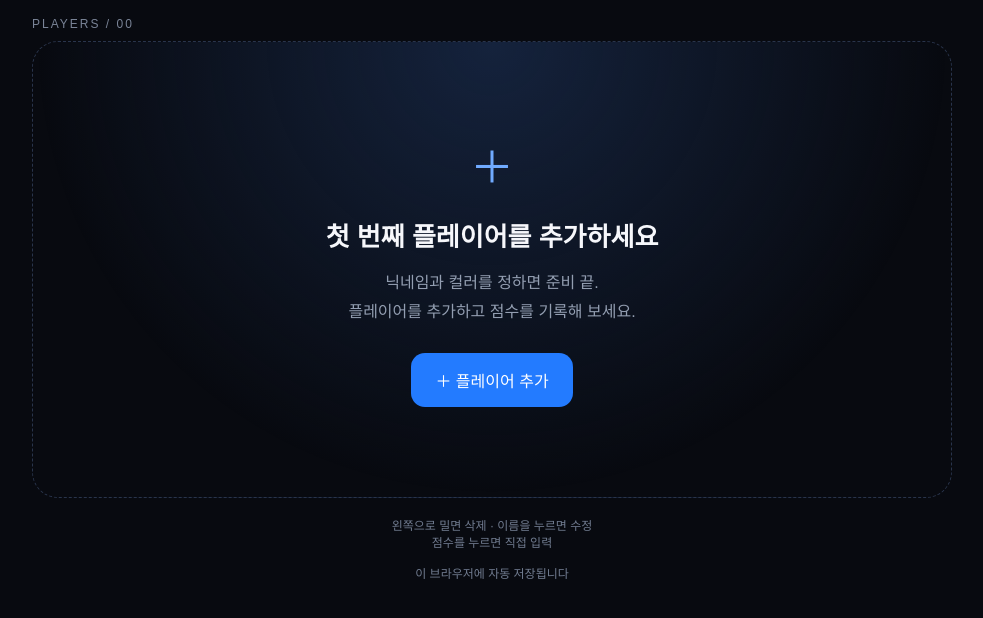
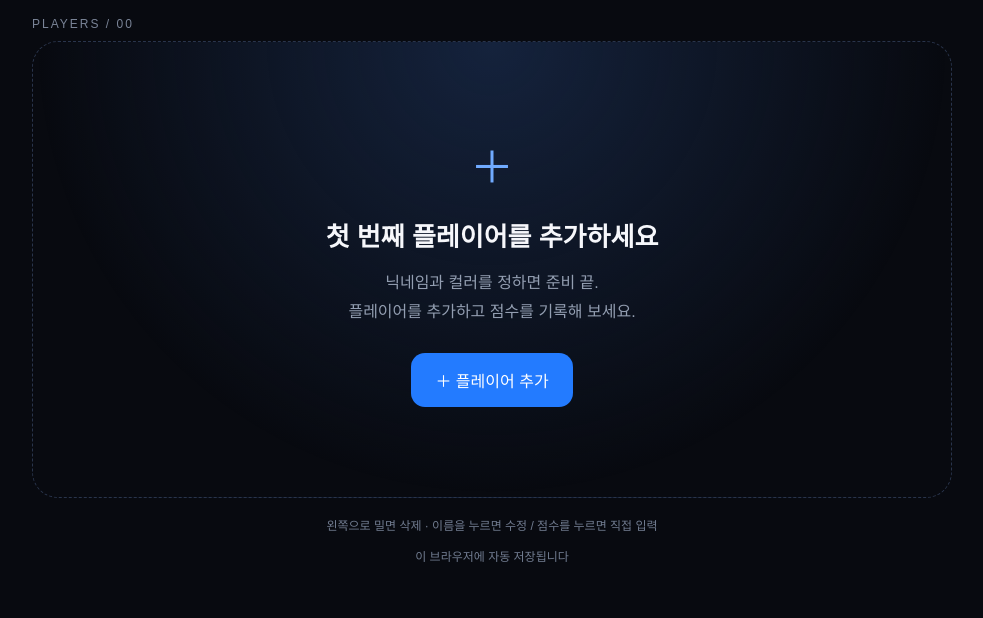
Before and after one commit to ossonida/pointer, a plain HTML site: page index.html in a window 1280 px wide. Shown: the part 80-698 px from the top of the page, without its empty margins (148-1131 px from the left). Drawn offline with Linux system fonts and the light colour scheme.

Commit message:
Put footer usage instructions on one line

```diff
--- a/index.html
+++ b/index.html
@@ -118,7 +118,7 @@ dialog .swatch{width:28px;height:28px}
 <main>
  <header><div><div class="brand">Score Counter</div><div class="caption">함께 쌓는 점수, 한눈에.</div></div><div class="toolbar"><button class="tool" id="reset" aria-label="점수 초기화" title="점수 초기화"><svg viewBox="0 0 24 24" aria-hidden="true" fill="none" stroke="currentColor" stroke-width="1.8" stroke-linecap="round" stroke-linejoin="round"><path d="M3 10a9 9 0 1 1 2 8"/><path d="M3 4v6h6"/><path d="M12 8v4l3 2"/></svg></button><button class="tool" id="resetPlayers" aria-label="플레이어 전체 리셋" title="플레이어 전체 리셋"><svg viewBox="0 0 24 24" aria-hidden="true" fill="none" stroke="currentColor" stroke-width="1.8" stroke-linecap="round" stroke-linejoin="round"><circle cx="9" cy="7" r="3"/><path d="M3 21v-2a6 6 0 0 1 10-4"/><path d="m16 15 5 6m0-6-5 6"/></svg></button><button class="tool" id="bulk" aria-label="여러 명 추가" title="여러 명 추가"><svg viewBox="0 0 24 24" aria-hidden="true" fill="none" stroke="currentColor" stroke-width="1.8" stroke-linecap="round" stroke-linejoin="round"><circle cx="8" cy="7" r="3"/><path d="M2 21v-2a6 6 0 0 1 12 0v2M15 4a3 3 0 0 1 0 6m3 4v6m-3-3h6"/></svg></button><button class="tool primary" id="add" aria-label="플레이어 추가" title="플레이어 추가"><svg viewBox="0 0 24 24" aria-hidden="true" fill="none" stroke="currentColor" stroke-width="1.8" stroke-linecap="round" stroke-linejoin="round"><circle cx="9" cy="7" r="3"/><path d="M3 21v-2a6 6 0 0 1 10-4m5-3v8m-4-4h8"/></svg></button></div></header>
  <div class="stats" id="stats"></div><section class="cards" id="cards" aria-label="플레이어 점수"></section>
- <footer>왼쪽으로 밀면 삭제 · 이름을 누르면 수정<br>점수를 누르면 직접 입력<br><br>이 브라우저에 자동 저장됩니다</footer>
+ <footer>왼쪽으로 밀면 삭제 · 이름을 누르면 수정 / 점수를 누르면 직접 입력<br><br>이 브라우저에 자동 저장됩니다</footer>
 </main>
 <dialog id="playerDialog"><form id="playerForm"><div class="player-heading"><h2 id="playerTitle">플레이어 추가</h2><button class="player-remove" id="remove" type="button">삭제</button><button class="score-close" type="button" data-close aria-label="플레이어 입력 취소" title="취소">×</button></div><div class="player-entry"><input id="nickname" type="text" maxlength="30" placeholder="닉네임" aria-label="닉네임" required autocomplete="off" enterkeyhint="done"><button class="primary" type="submit">저장</button></div><div class="color-row"><label for="color">컬러</label><input id="color" type="color"><button class="random" id="random" type="button">↻ 랜덤</button></div><div class="palette" id="palette" aria-label="플레이어 컬러 선택"></div><div class="error" id="playerError" role="alert"></div></form></dialog>
 <dialog id="scoreDialog"><form id="scoreForm"><div class="score-heading"><h2 id="scoreTitle">점수 입력</h2><button type="button" class="score-close" data-close aria-label="점수 입력 취소">×</button></div><div class="signs"><button type="button" id="positive" class="active" aria-pressed="true">＋ 더하기</button><button type="button" id="negative" aria-pressed="false">− 빼기</button></div><div class="score-entry"><input id="amount" type="text" inputmode="numeric" pattern="[0-9]*" enterkeyhint="done" autocomplete="off" autocapitalize="off" spellcheck="false" required placeholder="점수" aria-label="변경할 점수"><button class="primary" type="submit">적용</button></div><div class="preview" id="preview" aria-live="polite"></div><div class="error" id="scoreError" role="alert"></div></form></dialog>
```
